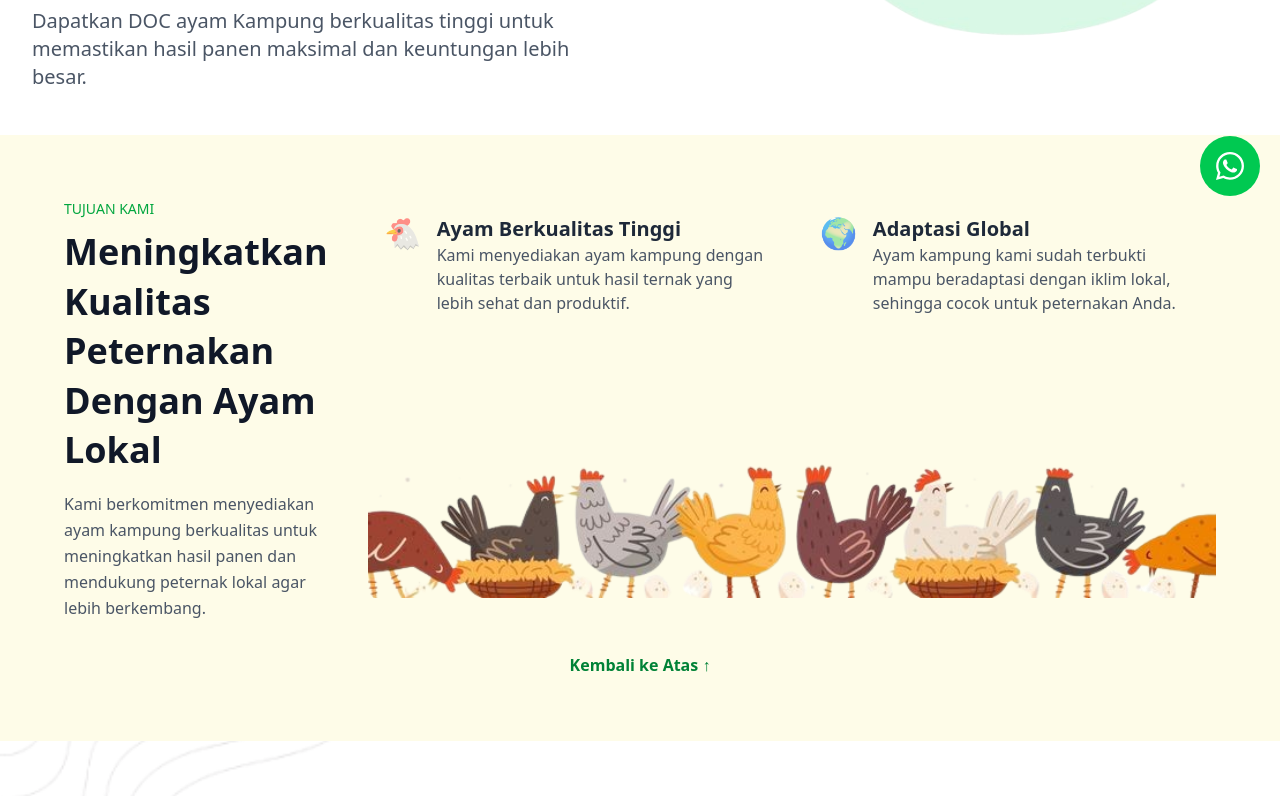
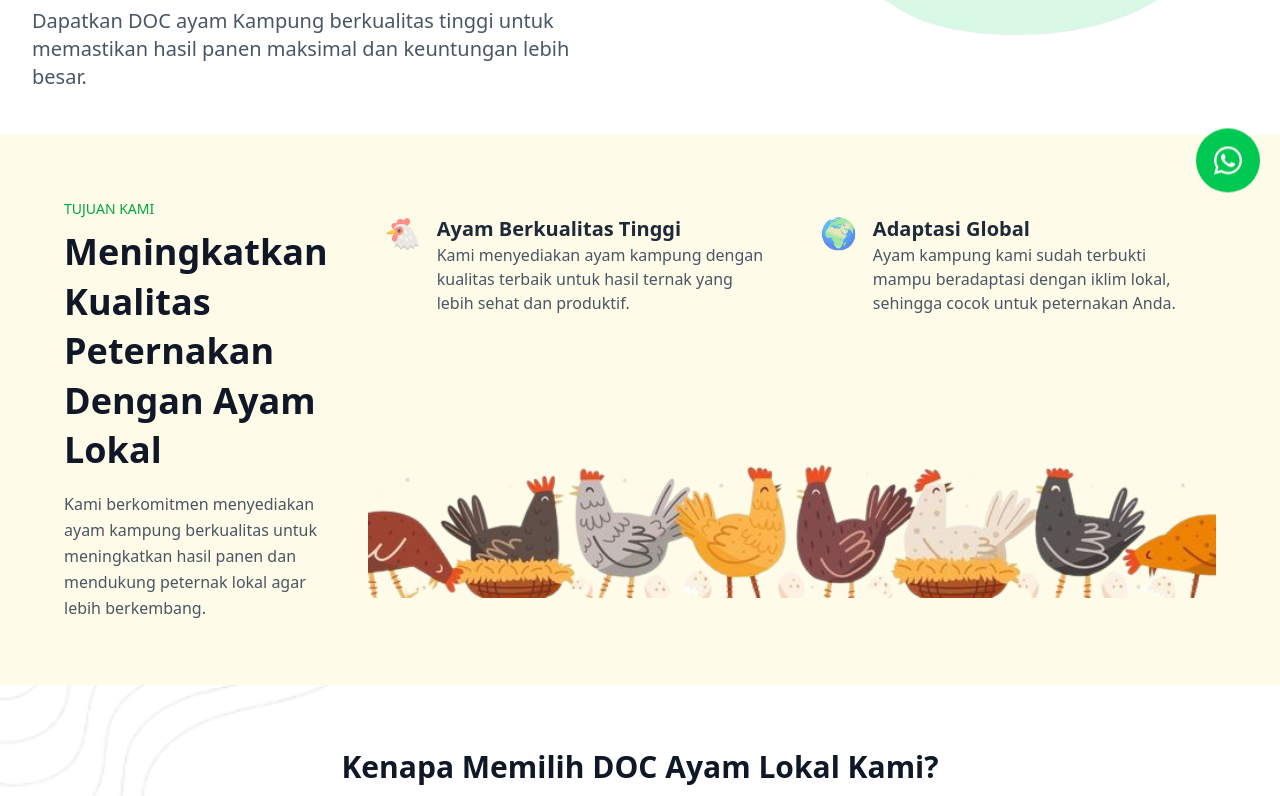
Before and after one commit to BintangKA/Lokeswara, a React (Vite) app: page / in a window 1280 px wide. Shown: the part 584-1380 px from the top of the page. Built offline with nearby package versions, Linux system fonts and the light colour scheme.

Commit message:
Initial commit

```diff
--- a/src/App.jsx
+++ b/src/App.jsx
@@ -3,13 +3,12 @@ import Hero from "./Components/Hero";
 import PurposeSection from "./Components/PurposeSection";
 import WhySection from "./Components/WhySection";
 import PrimarcySection from "./Components/PrimarcySection";
-import SupportSection  from "./Components/SupportSection ";
+import SupportSection from "./Components/SupportSection ";
 import ServicesSection from "./Components/ServiceSection";
 import TestimonialSection from "./Components/TestimonialSection";
 import Footer from "./Components/Footer";
-import { FaWhatsapp } from "react-icons/fa";
+import Whatsapp from "./Components/Whatsapp";
 import "./App.css";
-
 
 function App() {
   return (
@@ -18,16 +17,8 @@ function App() {
         className="absolute -top-28 -right-28 w-[500px] h-[500px] bg-gradient-to-tr from-indigo-500/20 to-pink-500/20 rounded-full
       blur-[80px] -z-10"
       ></div>
-      <div class="fixed bottom-5 right-5 z-50">
-        <a
-          href="https://wa.me/6283145541070"
-          target="_blank"
-          className="flex justify-center items-center bg-green-500 rounded-full size-15 text-white hover:shadow-2xl hover:bg-gray-100 hover:text-green-600 transition-all duration-200"
-        >
-          <FaWhatsapp className="size-8" />
-        </a>
-      </div>
       <div className="overflow-hidden">
+        <Whatsapp />
         <Navbar />
         <Hero />
         <PurposeSection />
--- a/src/Components/Footer.jsx
+++ b/src/Components/Footer.jsx
@@ -89,10 +89,14 @@ const Footer = () => {
               <p className="text-md font-semibold mb-3">Perusahaan</p>
               <ul className="flex flex-col gap-2 text-gray-600 hover:cursor-pointer">
                 <li className="hover:text-blue-600 transition-all duration-200">
-                  Tentang Kami
+                  <a href="https://www.facebook.com/profile.php?id=100077995201697">
+                    Tentang Kami
+                  </a>
                 </li>
                 <li className="hover:text-blue-600 transition-all duration-200">
-                  Hubungi Kami
+                  <a href="https://www.facebook.com/profile.php?id=100077995201697">
+                    Hubungi Kami
+                  </a>
                 </li>
               </ul>
             </div>
@@ -100,13 +104,25 @@ const Footer = () => {
               <p className="text-md font-semibold mb-3">Media Sosial</p>
               <ul className="flex flex-col gap-2 text-gray-600 hover:cursor-pointer">
                 <li className="hover:text-green-600 transition-all duration-200">
-                  <a href="https://wa.me/6283145541070">WhatsApp</a>
+                  <a href="https://wa.me/6283145541070" target="_blank">
+                    WhatsApp
+                  </a>
                 </li>
                 <li className="hover:text-blue-600 transition-all duration-200">
-                  <a href="https://www.facebook.com">Facebook</a>
+                  <a
+                    href="https://www.tiktok.com/@lokeswaraunggas?is_from_webapp=1&sender_device=pc"
+                    target="_blank"
+                  >
+                    Facebook
+                  </a>
                 </li>
                 <li className="hover:text-pink-600 transition-all duration-200">
-                  <a href="https://www.instagram.com">Instagram</a>
+                  <a
+                    href="https://www.instagram.com/lokeswara_unggas_pertama"
+                    target="_blank"
+                  >
+                    Instagram
+                  </a>
                 </li>
               </ul>
             </div>
--- a/src/Components/PurposeSection.jsx
+++ b/src/Components/PurposeSection.jsx
@@ -74,15 +74,6 @@ const PurposeSection = () => {
           </div>
         </motion.div>
 
-        {/* Back to Top Link */}
-        <div className="text-center mt-8">
-          <a
-            href="#top"
-            className="text-green-700 font-semibold hover:underline"
-          >
-            Kembali ke Atas ↑
-          </a>
-        </div>
       </div>
     </section>
   );
--- /dev/null
+++ b/src/Components/Whatsapp.jsx
@@ -0,0 +1,32 @@
+import { FaWhatsapp } from "react-icons/fa";
+import { motion } from "framer-motion";
+
+const WhatsAppButton = () => {
+  return (
+    <motion.div
+      initial={{ opacity: 0, scale: 0.8 }}
+      animate={{ opacity: 1, scale: 1 }}
+      transition={{ duration: 0.5, ease: "easeOut" }}
+      className="fixed bottom-5 right-5 z-50"
+    >
+      <motion.a
+        href="https://wa.me/6283145541070"
+        target="_blank"
+        rel="noopener noreferrer"
+        className="flex justify-center items-center bg-green-500 rounded-full size-16 text-white hover:bg-green-600 transition-all duration-300"
+        whileHover={{ scale: 1.1, rotate: 5 }}
+        whileTap={{ scale: 0.9 }}
+        animate={{ y: [0, -10, 0, -5, 0] }} // Efek bounce lebih realistis
+        transition={{
+          repeat: Infinity,
+          duration: 1,
+          ease: "easeInOut",
+        }}
+      >
+        <FaWhatsapp className="size-8" />
+      </motion.a>
+    </motion.div>
+  );
+};
+
+export default WhatsAppButton;
```
